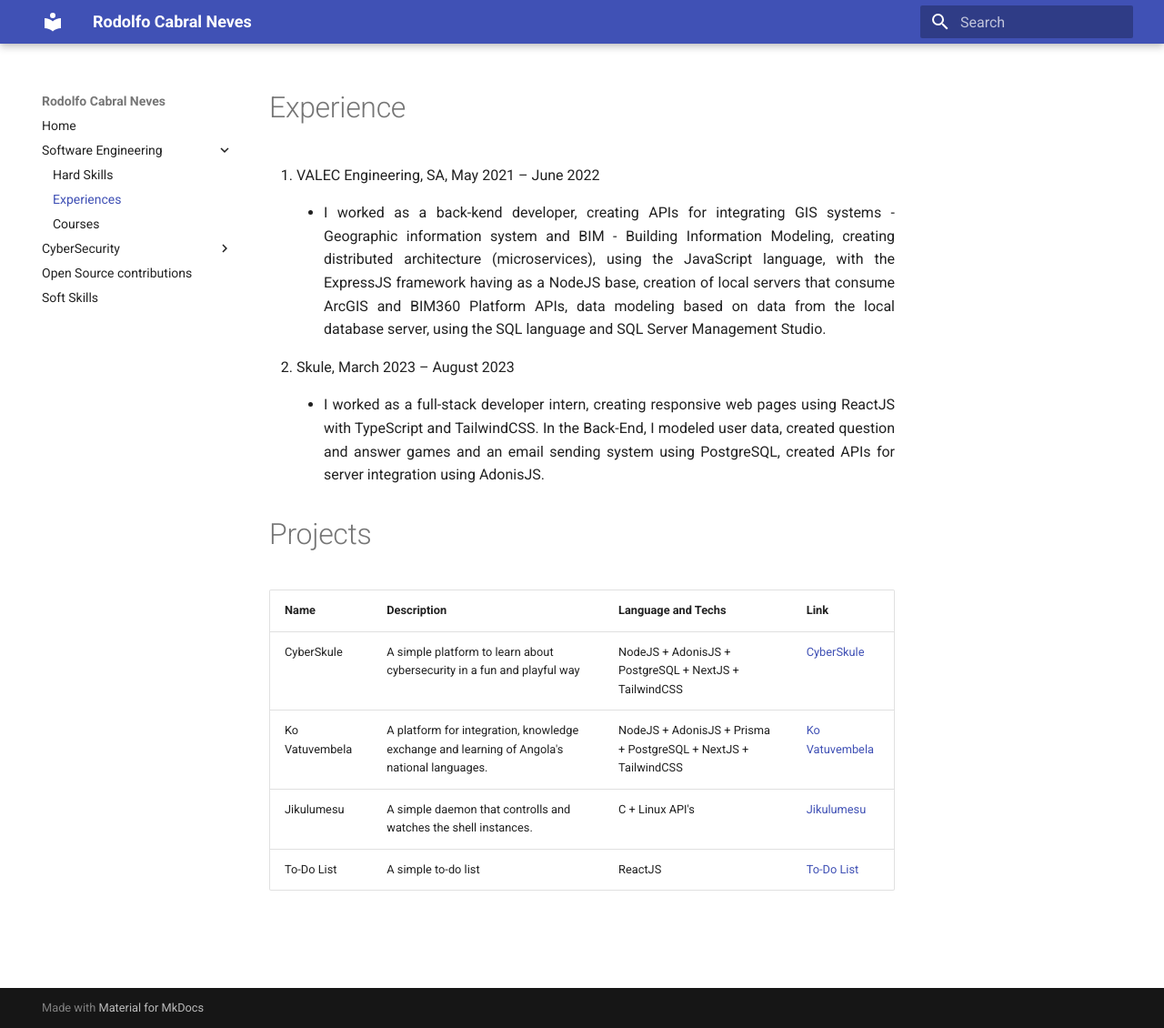
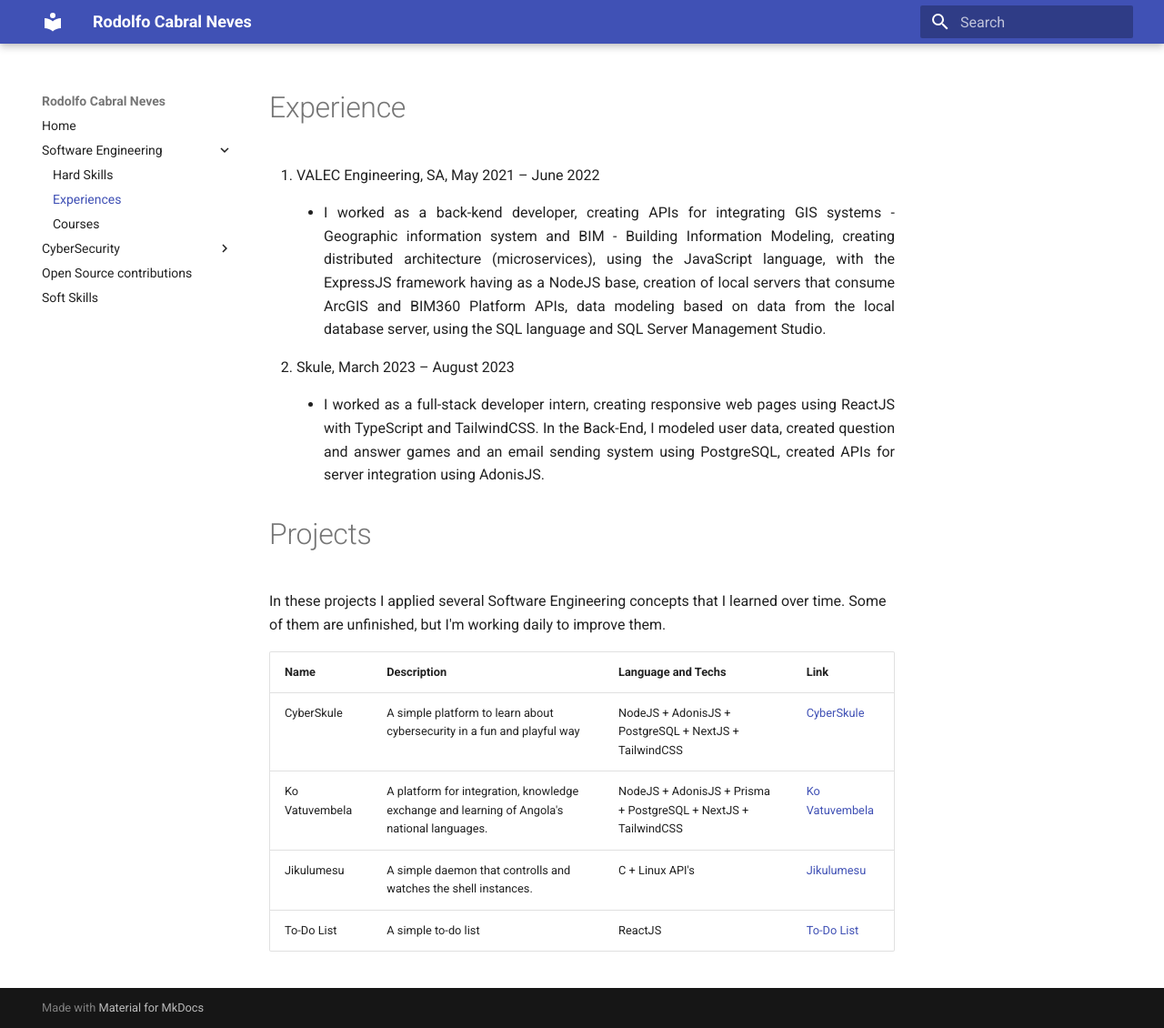
Before and after one commit to roddas/roddas, an MkDocs documentation site: the page built from docs/swe/swe_projects.md, in a window 1280 px wide and 1130 px high. Shown: the whole window at 91% size. Built offline with MkDocs 1.6.1 and Material for MkDocs 9.7.7, drawn with Linux system fonts in a browser that asks for light colours.

Commit message:
improve the resume

```diff
--- a/docs/swe/swe_projects.md
+++ b/docs/swe/swe_projects.md
@@ -17,6 +17,8 @@
 
 # Projects
 
+<p>In these projects I applied several Software Engineering concepts that I learned over time. Some of them are unfinished, but I'm working daily to improve them. </p>
+
 |Name| Description  | Language and Techs |Link |
 | -- | -- | -- |-- |
 | CyberSkule  |  A simple platform to learn about cybersecurity in a fun and playful way | NodeJS + AdonisJS + PostgreSQL + NextJS + TailwindCSS | [CyberSkule](https://cyber.skule.io/home) |
```
Also changed, not shown: docs/swe/swe_courses.md (+2 -0 lines).
